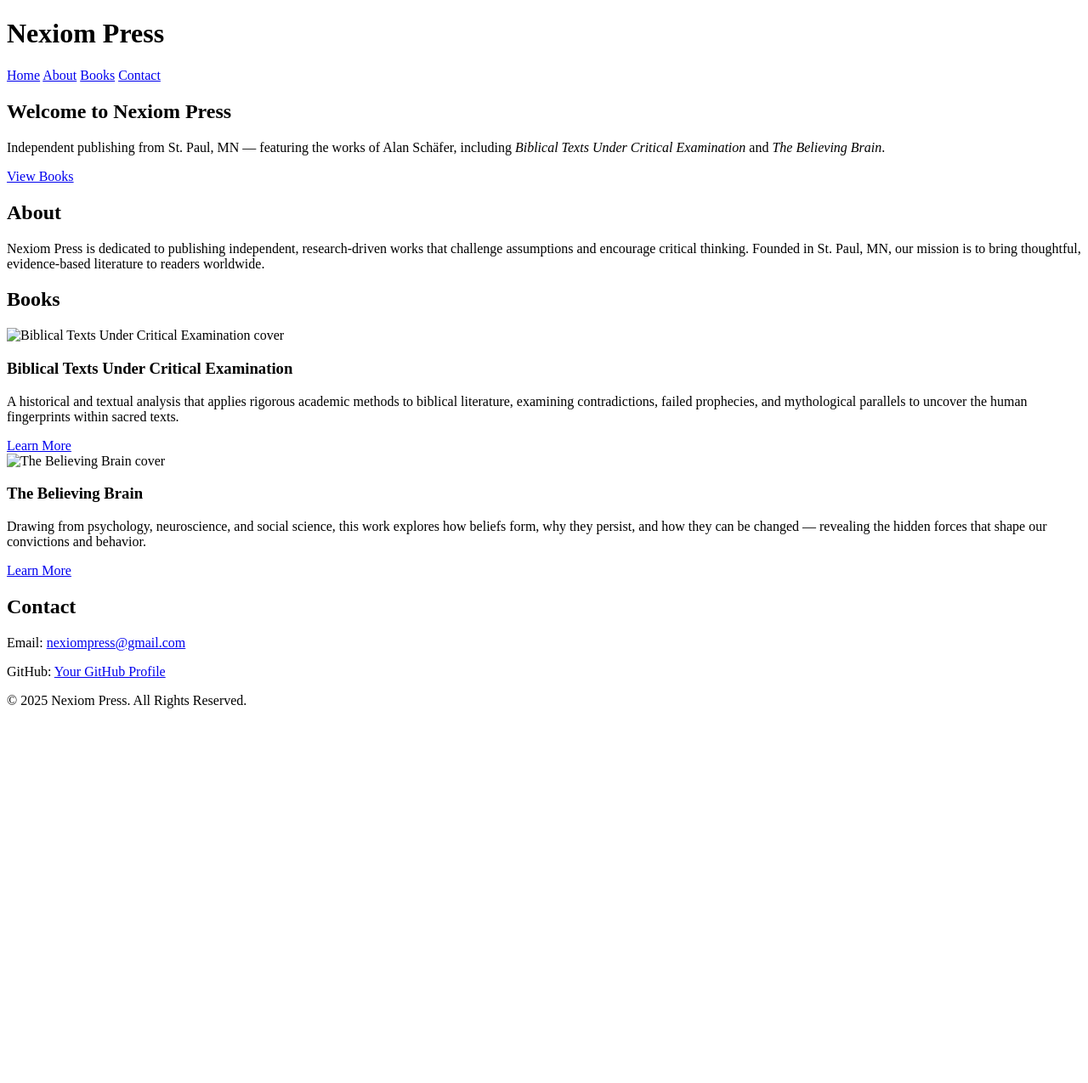
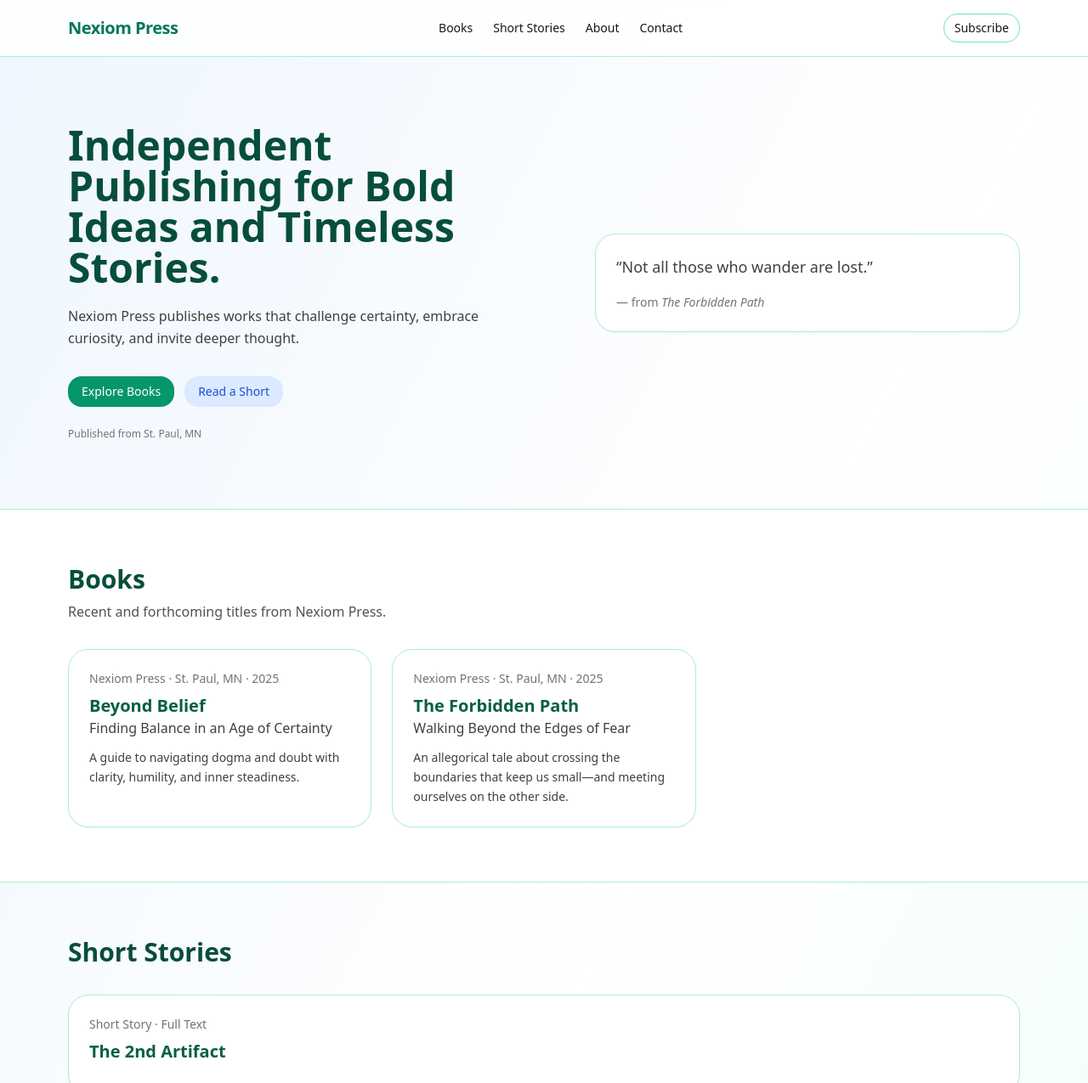
Before and after one commit to NexiomPress/Nexiompress.github.io, a plain HTML site: page index.html in a window 1280 px wide. Shown: the top 1275 px of the page at 85% size. Before the commit the page ends 850 px from the top, so only its background shows below. Drawn offline with nearby package versions, Linux system fonts and the light colour scheme.

Commit message:
Add files via upload

```diff
--- a/index.html
+++ b/index.html
@@ -1,65 +1,156 @@
 <!DOCTYPE html>
 <html lang="en">
 <head>
-<meta charset="UTF-8">
-<meta name="viewport" content="width=device-width, initial-scale=1.0">
-<title>Nexiom Press</title>
-<link rel="stylesheet" href="style.css">
+  <meta charset="UTF-8" />
+  <meta name="viewport" content="width=device-width, initial-scale=1.0" />
+  <title>Nexiom Press</title>
+  <script src="https://cdn.tailwindcss.com"></script>
 </head>
-<body>
+<body class="min-h-screen bg-gradient-to-br from-blue-50 via-white to-emerald-50 text-neutral-900">
 
-<header>
-    <h1>Nexiom Press</h1>
-    <nav>
-        <a href="#home">Home</a>
-        <a href="#about">About</a>
-        <a href="#books">Books</a>
-        <a href="#contact">Contact</a>
-    </nav>
-</header>
+  <!-- Header -->
+  <header class="sticky top-0 z-50 backdrop-blur bg-white/80 border-b border-emerald-200">
+    <div class="mx-auto max-w-6xl px-4 py-4 flex items-center justify-between">
+      <a href="#home" class="font-semibold text-xl tracking-tight text-emerald-700">Nexiom Press</a>
+      <nav class="hidden md:flex gap-6 text-sm">
+        <a href="#books" class="hover:text-emerald-600">Books</a>
+        <a href="#shorts" class="hover:text-emerald-600">Short Stories</a>
+        <a href="#about" class="hover:text-emerald-600">About</a>
+        <a href="#contact" class="hover:text-emerald-600">Contact</a>
+      </nav>
+      <a href="#subscribe" class="inline-flex items-center rounded-2xl border border-emerald-300 px-3 py-1.5 text-sm hover:bg-emerald-100">Subscribe</a>
+    </div>
+  </header>
 
-<section id="home" class="content">
-    <h2>Welcome to Nexiom Press</h2>
-    <p>Independent publishing from St. Paul, MN — featuring the works of Alan Schäfer, including <em>Biblical Texts Under Critical Examination</em> and <em>The Believing Brain</em>.</p>
-    <a href="#books" class="button">View Books</a>
-</section>
+  <!-- Hero -->
+  <section id="home" class="relative">
+    <div class="mx-auto max-w-6xl px-4 py-20 grid md:grid-cols-2 gap-10 items-center">
+      <div>
+        <h1 class="text-4xl md:text-5xl font-bold leading-tight text-emerald-900">Independent Publishing for Bold Ideas and Timeless Stories.</h1>
+        <p class="mt-5 text-neutral-700 leading-relaxed">
+          Nexiom Press publishes works that challenge certainty, embrace curiosity, and invite deeper thought.
+        </p>
+        <div class="mt-8 flex flex-wrap gap-3">
+          <a href="#books" class="rounded-2xl px-4 py-2 bg-emerald-600 text-white text-sm hover:bg-emerald-700">Explore Books</a>
+          <a href="#shorts" class="rounded-2xl px-4 py-2 bg-blue-100 text-blue-700 text-sm hover:bg-blue-200">Read a Short</a>
+        </div>
+        <p class="mt-6 text-xs text-neutral-500">Published from St. Paul, MN</p>
+      </div>
+      <div class="md:pl-10">
+        <div class="rounded-3xl border border-emerald-200 bg-white p-6 shadow-sm">
+          <blockquote class="text-lg leading-relaxed text-neutral-700">
+            <span class="block">“Not all those who wander are lost.”</span>
+          </blockquote>
+          <div class="mt-4 text-sm text-neutral-500">— from <em>The Forbidden Path</em></div>
+        </div>
+      </div>
+    </div>
+  </section>
 
-<section id="about" class="content">
-    <h2>About</h2>
-    <p>Nexiom Press is dedicated to publishing independent, research-driven works that challenge assumptions and encourage critical thinking. Founded in St. Paul, MN, our mission is to bring thoughtful, evidence-based literature to readers worldwide.</p>
-</section>
+  <!-- Books -->
+  <section id="books" class="border-t border-emerald-200 bg-white">
+    <div class="mx-auto max-w-6xl px-4 py-16">
+      <h2 class="text-2xl md:text-3xl font-semibold text-emerald-900">Books</h2>
+      <p class="mt-2 text-neutral-600">Recent and forthcoming titles from Nexiom Press.</p>
+      <div class="mt-8 grid sm:grid-cols-2 lg:grid-cols-3 gap-6">
+        <article class="rounded-3xl border border-emerald-200 bg-white p-6 shadow-sm">
+          <div class="text-sm text-neutral-500">Nexiom Press · St. Paul, MN · 2025</div>
+          <h3 class="mt-2 text-xl font-semibold text-emerald-800">Beyond Belief</h3>
+          <div class="text-neutral-700">Finding Balance in an Age of Certainty</div>
+          <p class="mt-3 text-sm text-neutral-700 leading-relaxed">A guide to navigating dogma and doubt with clarity, humility, and inner steadiness.</p>
+        </article>
+        <article class="rounded-3xl border border-emerald-200 bg-white p-6 shadow-sm">
+          <div class="text-sm text-neutral-500">Nexiom Press · St. Paul, MN · 2025</div>
+          <h3 class="mt-2 text-xl font-semibold text-emerald-800">The Forbidden Path</h3>
+          <div class="text-neutral-700">Walking Beyond the Edges of Fear</div>
+          <p class="mt-3 text-sm text-neutral-700 leading-relaxed">An allegorical tale about crossing the boundaries that keep us small—and meeting ourselves on the other side.</p>
+        </article>
+      </div>
+    </div>
+  </section>
 
-<section id="books" class="content">
-    <h2>Books</h2>
+  <!-- Short Stories -->
+  <section id="shorts" class="border-t border-emerald-200">
+    <div class="mx-auto max-w-6xl px-4 py-16">
+      <h2 class="text-2xl md:text-3xl font-semibold text-emerald-900">Short Stories</h2>
 
-    <div class="book">
-        <img src="images/biblical-texts-cover.jpg" alt="Biblical Texts Under Critical Examination cover" class="book-cover">
-        <div class="book-info">
-            <h3>Biblical Texts Under Critical Examination</h3>
-            <p>A historical and textual analysis that applies rigorous academic methods to biblical literature, examining contradictions, failed prophecies, and mythological parallels to uncover the human fingerprints within sacred texts.</p>
-            <a href="#" class="button">Learn More</a>
+      <!-- The 2nd Artifact full text toggle -->
+      <article class="mt-8 rounded-3xl border border-emerald-200 bg-white p-6 shadow-sm">
+        <div class="text-sm text-neutral-500">Short Story · Full Text</div>
+        <h3 class="mt-2 text-xl font-semibold text-emerald-800">The 2nd Artifact</h3>
+        <div id="artifact-preview" class="mt-3 text-sm text-neutral-700 leading-relaxed">
+
         </div>
+      </article>
+
+      <!-- The Mask That Ate the Face teaser -->
+      <article class="mt-8 rounded-3xl border border-emerald-200 bg-white p-6 shadow-sm">
+        <div class="text-sm text-neutral-500">Short Story · Preview</div>
+        <h3 class="mt-2 text-xl font-semibold text-emerald-800">The Mask That Ate the Face</h3>
+        <p class="mt-3 text-sm text-neutral-700 leading-relaxed">The Mask that Ate the Face<br>The 2ND Artifact<br>Written by Alan Schäfer...</p>
+        <div class="mt-4">
+          <a href="mailto:nexiompress@gmail.com?subject=Request%20Full%20Story%20-%20The%20Mask%20That%20Ate%20the%20Face"
+             class="rounded-xl px-3 py-1.5 text-sm bg-emerald-600 text-white hover:bg-emerald-700">
+             Request full story
+          </a>
+        </div>
+      </article>
+
     </div>
+  </section>
 
-    <div class="book">
-        <img src="images/the-believing-brain-cover.jpg" alt="The Believing Brain cover" class="book-cover">
-        <div class="book-info">
-            <h3>The Believing Brain</h3>
-            <p>Drawing from psychology, neuroscience, and social science, this work explores how beliefs form, why they persist, and how they can be changed — revealing the hidden forces that shape our convictions and behavior.</p>
-            <a href="#" class="button">Learn More</a>
-        </div>
+  <!-- About -->
+  <section id="about" class="border-t border-emerald-200 bg-white">
+    <div class="mx-auto max-w-6xl px-4 py-16">
+      <h2 class="text-2xl md:text-3xl font-semibold text-emerald-900">About Nexiom Press</h2>
+      <p class="mt-4 text-neutral-700 leading-relaxed">
+        Nexiom Press publishes nonfiction and fiction at the intersection of belief, skepticism, and personal transformation.
+      </p>
+      <p class="mt-4 text-neutral-700 leading-relaxed">
+        Based in St. Paul, MN.
+      </p>
     </div>
-</section>
+  </section>
 
-<section id="contact" class="content">
-    <h2>Contact</h2>
-    <p>Email: <a href="mailto:nexiompress@gmail.com">nexiompress@gmail.com</a></p>
-    <p>GitHub: <a href="https://github.com/YourGitHubUsername" target="_blank">Your GitHub Profile</a></p>
-</section>
+  <!-- Subscribe -->
+  <section id="subscribe" class="border-t border-emerald-200 bg-gradient-to-r from-blue-50 via-white to-emerald-50">
+    <div class="mx-auto max-w-6xl px-4 py-16 grid md:grid-cols-2 gap-10 items-center">
+      <div>
+        <h2 class="text-2xl md:text-3xl font-semibold text-emerald-900">Join the list</h2>
+        <p class="mt-2 text-neutral-700">Occasional essays, new releases, and behind-the-scenes notes. No spam.</p>
+      </div>
+      <form action="https://example.com/subscribe" method="post" class="flex w-full max-w-md gap-2">
+        <input name="email" type="email" required placeholder="you@domain.com" class="flex-1 rounded-xl border border-emerald-300 px-3 py-2 outline-none focus:ring-2 focus:ring-emerald-500" />
+        <button type="submit" class="rounded-xl bg-emerald-600 px-4 py-2 text-white hover:bg-emerald-700">Subscribe</button>
+      </form>
+    </div>
+  </section>
 
-<footer>
-    <p>&copy; 2025 Nexiom Press. All Rights Reserved.</p>
-</footer>
+  <!-- Contact -->
+  <section id="contact" class="border-t border-emerald-200 bg-white">
+    <div class="mx-auto max-w-6xl px-4 py-16">
+      <h2 class="text-2xl md:text-3xl font-semibold text-emerald-900">Contact</h2>
+      <p class="mt-2 text-neutral-700">For rights, distribution, or collaboration: send a note.</p>
+      <div class="mt-6">
+        <a href="mailto:nexiompress@gmail.com" class="rounded-2xl border border-emerald-200 p-4 hover:bg-emerald-50 block max-w-sm">
+          <div class="text-sm text-neutral-500">Email</div>
+          <div class="font-medium">nexiompress@gmail.com</div>
+        </a>
+      </div>
+    </div>
+  </section>
+
+  <!-- Footer -->
+  <footer class="border-t border-emerald-200 bg-gradient-to-r from-blue-50 via-white to-emerald-50">
+    <div class="mx-auto max-w-6xl px-4 py-10 text-sm text-neutral-600 flex flex-col md:flex-row items-center justify-between gap-4">
+      <div>© 2025 Nexiom Press · St. Paul, MN</div>
+      <div class="flex gap-4">
+        <a href="#" class="hover:text-emerald-600">Twitter</a>
+        <a href="#" class="hover:text-emerald-600">Instagram</a>
+        <a href="#" class="hover:text-emerald-600">Substack</a>
+      </div>
+    </div>
+  </footer>
 
 </body>
 </html>
```
